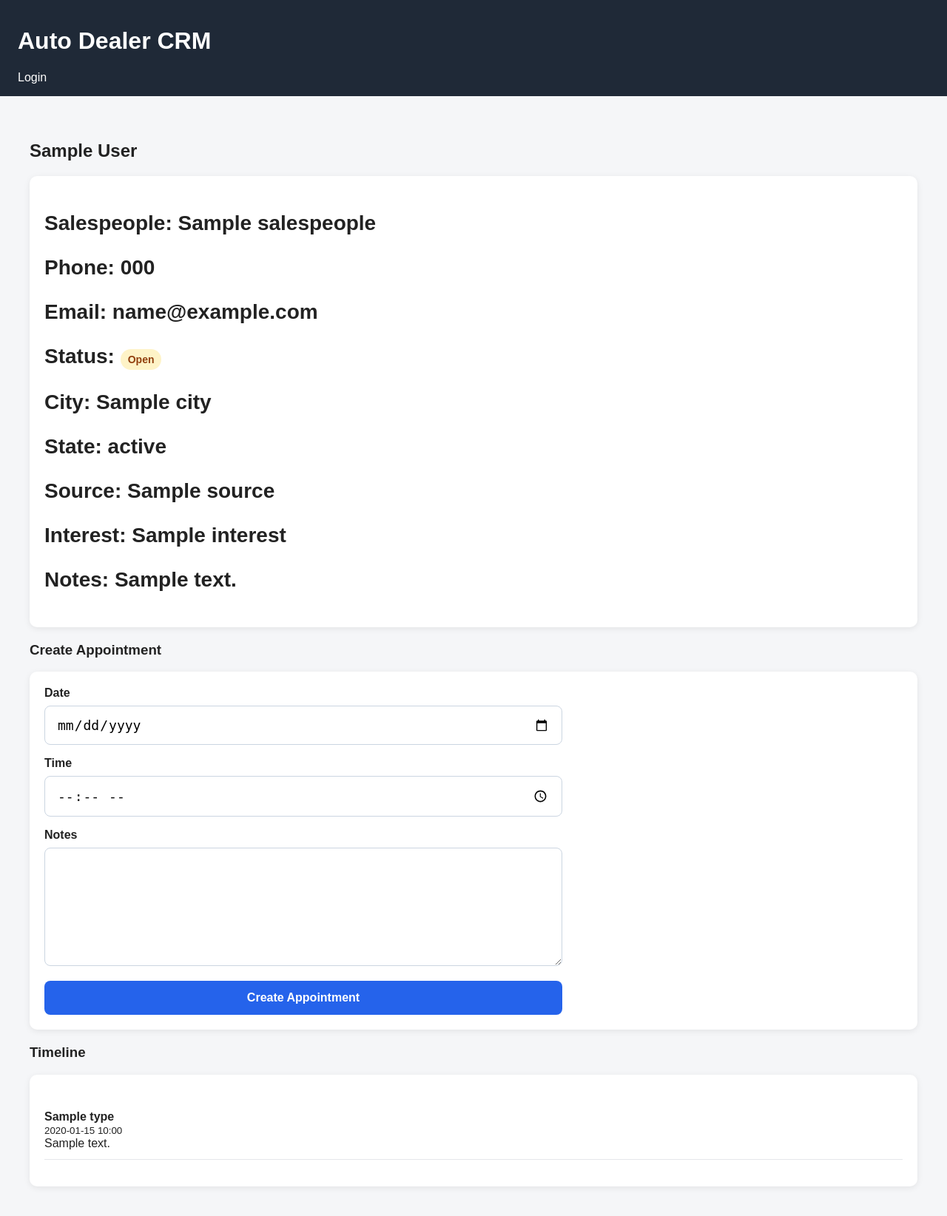
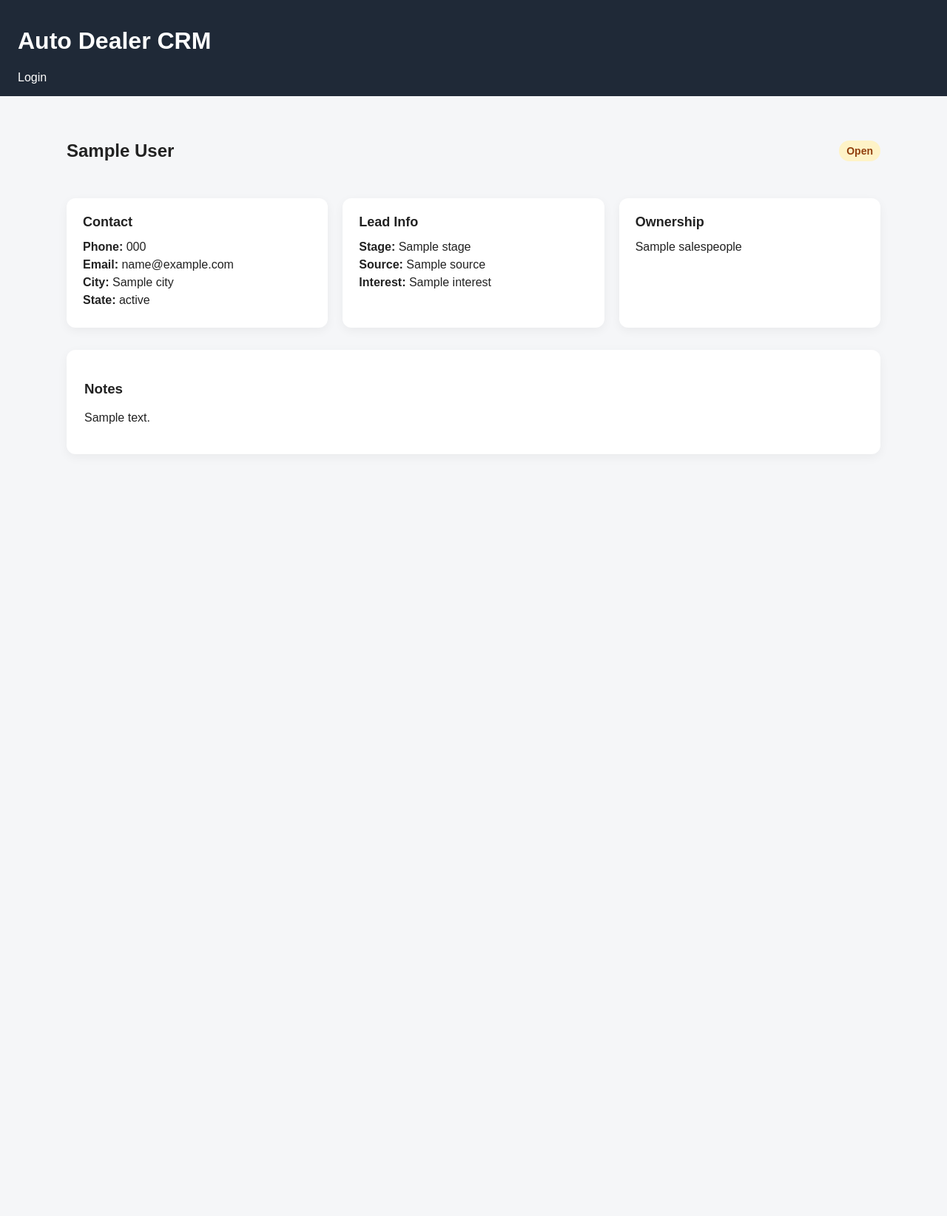
Before and after one commit to andriisyniuchenko/auto_dealer_crm, a FastAPI app: template app/templates/lead_detail.html in a window 1280 px wide. Shown: the whole page at 74% size. After the commit the page ends 573 px from the top, so only its background shows below. Run offline with FastAPI, Linux system fonts and the light colour scheme; the template is opened without the code that fills it: most values are stand-ins (such as "Sample title", 1, 10 or a date in 2020); parts of the project's set-up code (start-up, migrations or seed data) failed here and were passed over.

Commit message:
Add lead stage field and display in UI

```diff
--- a/app/models/lead.py
+++ b/app/models/lead.py
@@ -5,7 +5,7 @@ from sqlalchemy.orm import relationship
 
 from app.db.session import Base
 from app.models.lead_salesperson import LeadSalesperson
-from app.models.enums import LeadStatus
+from app.models.enums import LeadStatus, LeadStage
 
 
 class Lead(Base):
@@ -28,6 +28,7 @@ class Lead(Base):
     notes = Column(Text, nullable=True)
 
     status = Column(String, nullable=False, default=LeadStatus.active.value)
+    stage = Column(String, nullable=True, default=LeadStage.new.value)
 
     created_at = Column(DateTime, nullable=False, default=datetime.utcnow)
     last_contacted_at = Column(DateTime, nullable=True)
--- a/app/schemas/lead.py
+++ b/app/schemas/lead.py
@@ -14,6 +14,7 @@ class LeadBase(BaseModel):
     interest: str | None = None
     notes: str | None = None
     status: LeadStatus = LeadStatus.active
+    stage: str = "new"
 
 
 class LeadCreate(LeadBase):
--- a/app/static/style.css
+++ b/app/static/style.css
@@ -203,3 +203,47 @@ button:hover {
     min-height: 160px;
     line-height: 1.6;
 }
+
+.lead-container {
+    max-width: 1100px;
+    margin: 0 auto;
+}
+
+.lead-header {
+    display: flex;
+    justify-content: space-between;
+    align-items: center;
+    margin-bottom: 30px;
+}
+
+.lead-grid {
+    display: grid;
+    grid-template-columns: repeat(auto-fit, minmax(260px, 1fr));
+    gap: 20px;
+}
+
+.lead-card {
+    background: white;
+    padding: 22px;
+    border-radius: 12px;
+    box-shadow: 0 4px 14px rgba(0,0,0,0.05);
+}
+
+.lead-card h3 {
+    margin-top: 0;
+    margin-bottom: 14px;
+    font-size: 18px;
+}
+
+.lead-card p {
+    margin: 6px 0;
+    font-size: 16px;
+}
+
+.lead-notes {
+    margin-top: 30px;
+    background: white;
+    padding: 24px;
+    border-radius: 12px;
+    box-shadow: 0 4px 14px rgba(0,0,0,0.05);
+}
--- a/app/templates/lead_detail.html
+++ b/app/templates/lead_detail.html
@@ -3,64 +3,49 @@
 {% block title %}Lead Details{% endblock %}
 
 {% block content %}
-<h2>{{ lead.first_name }} {{ lead.last_name }}</h2>
+<div class="lead-container">
 
-<div class="card" style="margin-bottom: 20px;">
-    <p><strong>Salespeople:</strong>
-        {% if salespeople %}
-            {{ salespeople | join(", ") }}
-        {% else %}
-            Not assigned
-        {% endif %}
-    </p>
-    <p><strong>Phone:</strong> {{ lead.phone }}</p>
-    <p><strong>Email:</strong> {{ lead.email or "-" }}</p>
-    <p>
-        <strong>Status:</strong>
+    <div class="lead-header">
+        <h2>{{ lead.first_name }} {{ lead.last_name }}</h2>
         <span class="status-badge status-{{ lead.status }}">
             {{ lead.status }}
         </span>
-    </p>
-    <p><strong>City:</strong> {{ lead.city or "-" }}</p>
-    <p><strong>State:</strong> {{ lead.state or "-" }}</p>
-    <p><strong>Source:</strong> {{ lead.source or "-" }}</p>
-    <p><strong>Interest:</strong> {{ lead.interest or "-" }}</p>
-    <p><strong>Notes:</strong> {{ lead.notes or "-" }}</p>
-</div>
+    </div>
 
-<h3>Create Appointment</h3>
+    <div class="lead-grid">
 
-<div class="card" style="margin-bottom:20px;">
-    <form method="post" action="/api/v1/appointments/create/{{ lead.id }}" class="crm-form">
+        <div class="lead-card">
+            <h3>Contact</h3>
+            <p><strong>Phone:</strong> {{ lead.phone }}</p>
+            <p><strong>Email:</strong> {{ lead.email or "-" }}</p>
+            <p><strong>City:</strong> {{ lead.city or "-" }}</p>
+            <p><strong>State:</strong> {{ lead.state or "-" }}</p>
+        </div>
 
-        <label>Date</label>
-        <input type="date" name="appointment_date" required>
+        <div class="lead-card">
+            <h3>Lead Info</h3>
+            <p><strong>Stage:</strong> {{ lead.stage }}</p>
+            <p><strong>Source:</strong> {{ lead.source or "-" }}</p>
+            <p><strong>Interest:</strong> {{ lead.interest or "-" }}</p>
+        </div>
 
-        <label>Time</label>
-        <input type="time" name="appointment_time" required>
+        <div class="lead-card">
+            <h3>Ownership</h3>
+            <p>
+                {% if salespeople %}
+                    {{ salespeople | join(", ") }}
+                {% else %}
+                    Not assigned
+                {% endif %}
+            </p>
+        </div>
 
-        <label>Notes</label>
-        <textarea name="notes"></textarea>
+    </div>
 
-        <button type="submit">Create Appointment</button>
+    <div class="lead-notes">
+        <h3>Notes</h3>
+        <p>{{ lead.notes or "-" }}</p>
+    </div>
 
-    </form>
-</div>
-<h3>Timeline</h3>
-
-<div class="card">
-    {% if timeline %}
-        <ul style="list-style: none; padding-left: 0;">
-            {% for item in timeline %}
-            <li style="padding: 12px 0; border-bottom: 1px solid #e5e7eb;">
-                <strong>{{ item.type }}</strong><br>
-                <small>{{ item.timestamp.strftime("%Y-%m-%d %H:%M") }}</small><br>
-                <span>{{ item.content }}</span>
-            </li>
-            {% endfor %}
-        </ul>
-    {% else %}
-        <p>No timeline items yet.</p>
-    {% endif %}
 </div>
 {% endblock %}
```
Also changed, not shown: alembic/versions/377ca00bb6be_add_lead_stage_field.py (added, +34 -0 lines), app/models/enums.py (+11 -0 lines), app/services/lead_service.py (+9 -0 lines).
